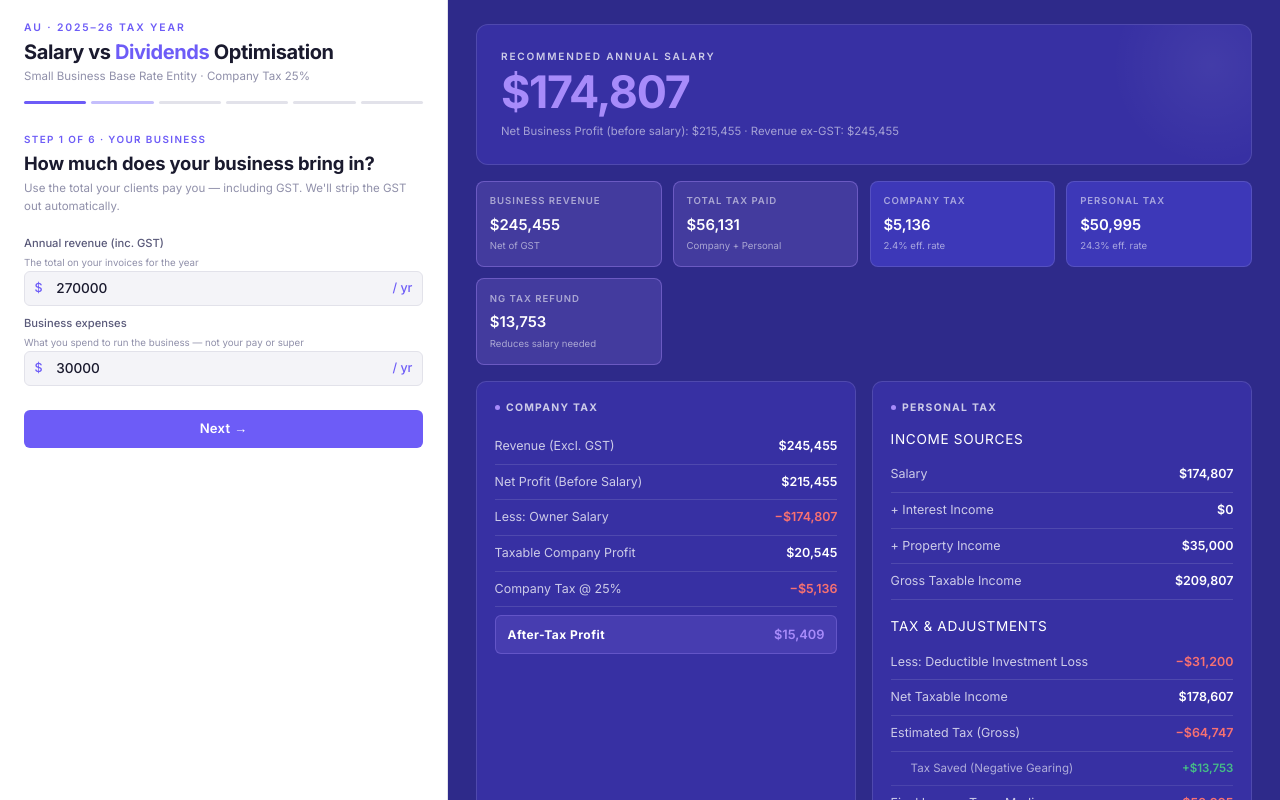
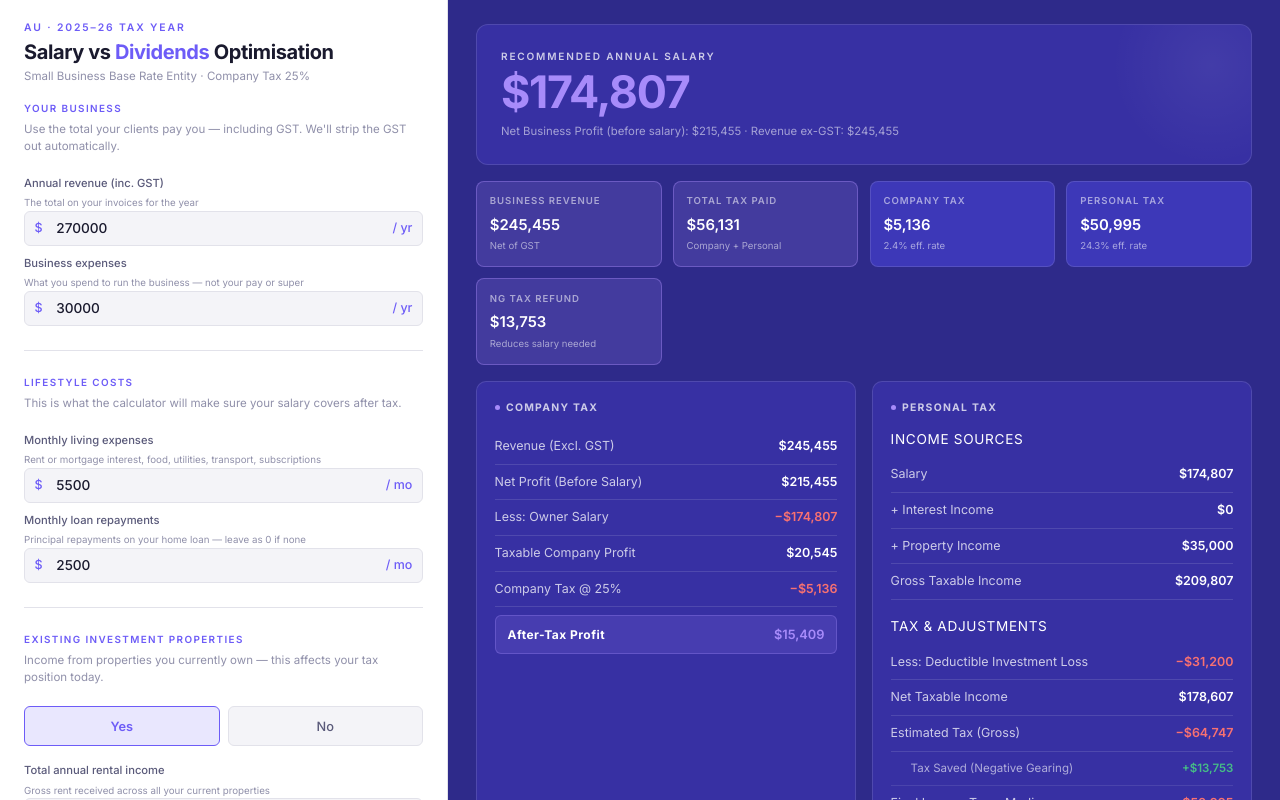
Before and after one commit to u1165139/sal-planner, a React (Vite) app: page / in a window 1280 px wide. Shown: the top 800 px of the page. Built offline with nearby package versions, Linux system fonts and the light colour scheme.

Commit message:
feat: enhance wizard input layout; implement single-form structure and error styling for inputs

```diff
--- a/src/features/calculator/WizardInput.tsx
+++ b/src/features/calculator/WizardInput.tsx
@@ -3,26 +3,13 @@ import type { ReactNode } from 'react';
 import { useTax } from '../../context/TaxContext';
 
 export function WizardInput() {
-  const { inputs, set, wizardStep: step, setWizardStep: setStep } = useTax();
+  const { inputs, set } = useTax();
 
   const [hasExistingProperty, setHasExistingProperty] = useState(true);
   const [hasNewProperty, setHasNewProperty] = useState(true);
   const [existingJoint, setExistingJoint] = useState(false);
   const [newJoint, setNewJoint] = useState(false);
   const [interestOn, setInterestOn] = useState(inputs.interestIncome > 0);
-
-  const totalSteps = 6;
-
-  const renderProgress = (currentStep: number) => (
-    <div className="wizard-progress">
-      {Array.from({ length: totalSteps }, (_, i) => {
-        let cls = 'pip';
-        if (i < currentStep) cls += ' done';
-        else if (i === currentStep) cls += ' active';
-        return <div key={i} className={cls} />;
-      })}
-    </div>
-  );
 
   const renderInput = (label: string, sublabel: string, key: keyof typeof inputs, suffix = '/ yr') => (
     <div className="input-group">
@@ -65,58 +52,29 @@ export function WizardInput() {
     </div>
   );
 
-  const reviewRow = (label: string, value: string, accent = false) => (
-    <div className="review-row">
-      <span className="review-label">{label}</span>
-      <span className={`review-val${accent ? ' accent' : ''}`}>{value}</span>
-    </div>
-  );
+  return (
+    <div className="single-form">
 
-  const fmt = (n: number) => '$' + Math.round(n).toLocaleString('en-AU');
-  const fmtYr = (n: number) => fmt(n) + ' / yr';
-  const fmtMo = (n: number) => fmt(n) + ' / mo';
-
-  return (
-    <>
-      {/* ── Step 1: Business ── */}
-      {step === 1 && (
-        <>
-          {renderProgress(1)}
-          <div className="step-eyebrow">Step 1 of 6 · Your business</div>
-          <div className="step-q">How much does your business bring in?</div>
+      {/* ── Business ── */}
+      <div className="form-section">
+        <div className="section-label">Your business</div>
         <div className="step-hint">Use the total your clients pay you — including GST. We'll strip the GST out automatically.</div>
         {renderInput('Annual revenue (inc. GST)', 'The total on your invoices for the year', 'businessIncomeGST', '/ yr')}
         {renderInput('Business expenses', "What you spend to run the business — not your pay or super", 'deductibleExpenses', '/ yr')}
-          <div className="wizard-nav">
-            <button className="btn-next" onClick={() => setStep(2)}>Next →</button>
       </div>
-        </>
-      )}
 
-      {/* ── Step 2: Lifestyle ── */}
-      {step === 2 && (
-        <>
-          {renderProgress(2)}
-          <div className="step-eyebrow">Step 2 of 6 · Your lifestyle costs</div>
-          <div className="step-q">How much do you need to live on each month?</div>
+      {/* ── Lifestyle ── */}
+      <div className="form-section">
+        <div className="section-label">Lifestyle costs</div>
         <div className="step-hint">This is what the calculator will make sure your salary covers after tax.</div>
         {renderInput('Monthly living expenses', 'Rent or mortgage interest, food, utilities, transport, subscriptions', 'monthlyLiving', '/ mo')}
         {renderInput('Monthly loan repayments', 'Principal repayments on your home loan — leave as 0 if none', 'monthlyRepayments', '/ mo')}
-          <div className="wizard-nav">
-            <button className="btn-back" onClick={() => setStep(1)}>← Back</button>
-            <button className="btn-next" onClick={() => setStep(3)}>Next →</button>
       </div>
-        </>
-      )}
 
-      {/* ── Step 3: Existing properties ── */}
-      {step === 3 && (
-        <>
-          {renderProgress(3)}
-          <div className="step-eyebrow">Step 3 of 6 · Existing investment properties</div>
-          <div className="step-q">Do you already own investment properties?</div>
+      {/* ── Existing properties ── */}
+      <div className="form-section">
+        <div className="section-label">Existing investment properties</div>
         <div className="step-hint">Income from properties you currently own — this affects your tax position today.</div>
-
         <div className="yn-row">
           <button
             className={`yn-btn${hasExistingProperty ? ' sel' : ''}`}
@@ -124,10 +82,9 @@ export function WizardInput() {
           >Yes</button>
           <button
             className={`yn-btn${!hasExistingProperty ? ' sel' : ''}`}
-              onClick={() => { setHasExistingProperty(false); set('propertyIncome')(0); setStep(4); }}
+            onClick={() => { setHasExistingProperty(false); set('propertyIncome')(0); setExistingJoint(false); set('jointOwnership')(newJoint); }}
           >No</button>
         </div>
-
         {hasExistingProperty && (
           <>
             {renderInput('Total annual rental income', 'Gross rent received across all your current properties', 'propertyIncome', '/ yr')}
@@ -149,22 +106,12 @@ export function WizardInput() {
             )}
           </>
         )}
+      </div>
 
-          <div className="wizard-nav">
-            <button className="btn-back" onClick={() => setStep(2)}>← Back</button>
-            <button className="btn-next" onClick={() => setStep(4)}>Next →</button>
-          </div>
-        </>
-      )}
-
-      {/* ── Step 4: New property scenario ── */}
-      {step === 4 && (
-        <>
-          {renderProgress(4)}
-          <div className="step-eyebrow">Step 4 of 6 · New property scenario</div>
-          <div className="step-q">Thinking about buying another investment property?</div>
+      {/* ── New property scenario ── */}
+      <div className="form-section">
+        <div className="section-label">New property scenario</div>
         <div className="step-hint">Model the tax and cash flow impact of a potential new purchase — skip this if it doesn't apply.</div>
-
         <div className="yn-row">
           <button
             className={`yn-btn${hasNewProperty ? ' sel' : ''}`}
@@ -172,10 +119,9 @@ export function WizardInput() {
           >Yes — model it</button>
           <button
             className={`yn-btn${!hasNewProperty ? ' sel' : ''}`}
-              onClick={() => { setHasNewProperty(false); set('monthlyDeductibleInvestmentLoss')(0); setStep(5); }}
+            onClick={() => { setHasNewProperty(false); set('monthlyDeductibleInvestmentLoss')(0); setNewJoint(false); set('jointOwnership')(existingJoint); }}
           >No, skip</button>
         </div>
-
         {hasNewProperty && (
           <>
             {renderInput('Expected monthly shortfall', 'Net cost per month after rent: interest + rates + insurance + depreciation − rent received', 'monthlyDeductibleInvestmentLoss', '/ mo')}
@@ -197,20 +143,11 @@ export function WizardInput() {
             )}
           </>
         )}
+      </div>
 
-          <div className="wizard-nav">
-            <button className="btn-back" onClick={() => setStep(3)}>← Back</button>
-            <button className="btn-next" onClick={() => setStep(5)}>Next →</button>
-          </div>
-        </>
-      )}
-
-      {/* ── Step 5: Other income & strategy ── */}
-      {step === 5 && (
-        <>
-          {renderProgress(5)}
-          <div className="step-eyebrow">Step 5 of 6 · Other income &amp; strategy</div>
-          <div className="step-q">Anything else to factor in?</div>
+      {/* ── Other income & strategy ── */}
+      <div className="form-section">
+        <div className="section-label">Other income &amp; strategy</div>
         <div className="step-hint">All of these are optional — skip anything that doesn't apply to you.</div>
 
         {renderToggleCard(
@@ -257,79 +194,8 @@ export function WizardInput() {
             Models drawing all after-tax company profit as a fully franked dividend — shows the top-up tax you'd owe (or the refund you'd receive) via your personal return.
           </span>
         )}
-
-          <div className="wizard-nav">
-            <button className="btn-back" onClick={() => setStep(4)}>← Back</button>
-            <button className="btn-next" onClick={() => setStep(6)}>Review →</button>
-          </div>
-        </>
-      )}
-
-      {/* ── Step 6: Review ── */}
-      {step === 6 && (
-        <>
-          {renderProgress(6)}
-          <div className="step-eyebrow">Step 6 of 6 · Review</div>
-          <div className="step-q">Does everything look right?</div>
-          <div className="step-hint">Go back to change anything — your results are updating live on the right.</div>
-
-          <div className="review-section">
-            <div className="review-header">Business</div>
-            <div className="review-body">
-              {reviewRow('Annual revenue (inc. GST)', fmtYr(inputs.businessIncomeGST))}
-              {reviewRow('Business expenses', fmtYr(inputs.deductibleExpenses))}
-              {reviewRow('Net profit (ex. GST)', fmtYr(inputs.businessIncomeGST / 1.1 - inputs.deductibleExpenses), true)}
-            </div>
       </div>
 
-          <div className="review-section">
-            <div className="review-header">Lifestyle</div>
-            <div className="review-body">
-              {reviewRow('Monthly living expenses', fmtMo(inputs.monthlyLiving))}
-              {reviewRow('Monthly loan repayments', fmtMo(inputs.monthlyRepayments))}
-              {reviewRow('Cash needed per year', fmtYr((inputs.monthlyLiving + inputs.monthlyRepayments) * 12), true)}
     </div>
-          </div>
-
-          {hasExistingProperty && (
-            <div className="review-section">
-              <div className="review-header">Existing properties</div>
-              <div className="review-body">
-                {reviewRow('Annual rental income', fmtYr(inputs.propertyIncome))}
-                {reviewRow('Jointly owned', existingJoint ? 'Yes — 50/50 split' : 'No')}
-              </div>
-            </div>
-          )}
-
-          {hasNewProperty && (
-            <div className="review-section">
-              <div className="review-header">New property scenario</div>
-              <div className="review-body">
-                {reviewRow('Monthly property shortfall', fmtMo(inputs.monthlyDeductibleInvestmentLoss))}
-                {reviewRow('Jointly owned', newJoint ? 'Yes — 50/50 split' : 'No')}
-              </div>
-            </div>
-          )}
-
-          <div className="review-section">
-            <div className="review-header">Other settings</div>
-            <div className="review-body">
-              {reviewRow('Interest income', fmtYr(inputs.interestIncome))}
-              {reviewRow('Spouse salary splitting', inputs.enableSpouseSplitting ? `Yes (spouse income: ${fmt(inputs.spouseOtherIncome)})` : 'No')}
-              {reviewRow('Maximise super ($30k cap)', inputs.maximiseSuper ? 'Yes' : 'No')}
-              {reviewRow('Dividend scenario', inputs.drawDividend ? 'Yes' : 'No')}
-            </div>
-          </div>
-
-          <button className="btn-calculate" onClick={() => {}}>
-            Results updating live →
-          </button>
-
-          <div className="wizard-nav" style={{ marginTop: '0.75rem' }}>
-            <button className="btn-back" style={{ flex: 1 }} onClick={() => setStep(5)}>← Edit inputs</button>
-          </div>
-        </>
-      )}
-    </>
   );
 }
--- a/src/index.css
+++ b/src/index.css
@@ -149,6 +149,10 @@ body {
 .input-wrapper:focus-within {
   border-color: var(--accent);
   box-shadow: 0 0 0 3px var(--accent-glow);
+}
+.input-wrapper.has-error {
+  border-color: var(--red);
+  box-shadow: 0 0 0 1px var(--red);
 }
 .input-prefix, .input-suffix {
   padding: 0 0.6rem;
@@ -475,6 +479,31 @@ body {
 .empty-state-text { font-size: 0.82rem; color: var(--panel-text-dim); }
 
 /* ── Wizard progress pips ── */
+/* ── Single-form layout ── */
+.single-form {
+  display: flex;
+  flex-direction: column;
+  gap: 0;
+}
+.form-section {
+  padding-bottom: 1.5rem;
+  margin-bottom: 1.5rem;
+  border-bottom: 1px solid var(--border);
+}
+.form-section:last-child {
+  border-bottom: none;
+  margin-bottom: 0;
+  padding-bottom: 0;
+}
+.section-label {
+  font-size: 0.62rem;
+  font-weight: 600;
+  letter-spacing: 0.14em;
+  text-transform: uppercase;
+  color: var(--accent);
+  margin-bottom: 0.3rem;
+}
+
 .wizard-progress {
   display: flex;
   gap: 5px;
```
Lines whose indentation alone changed are shown as unchanged.
